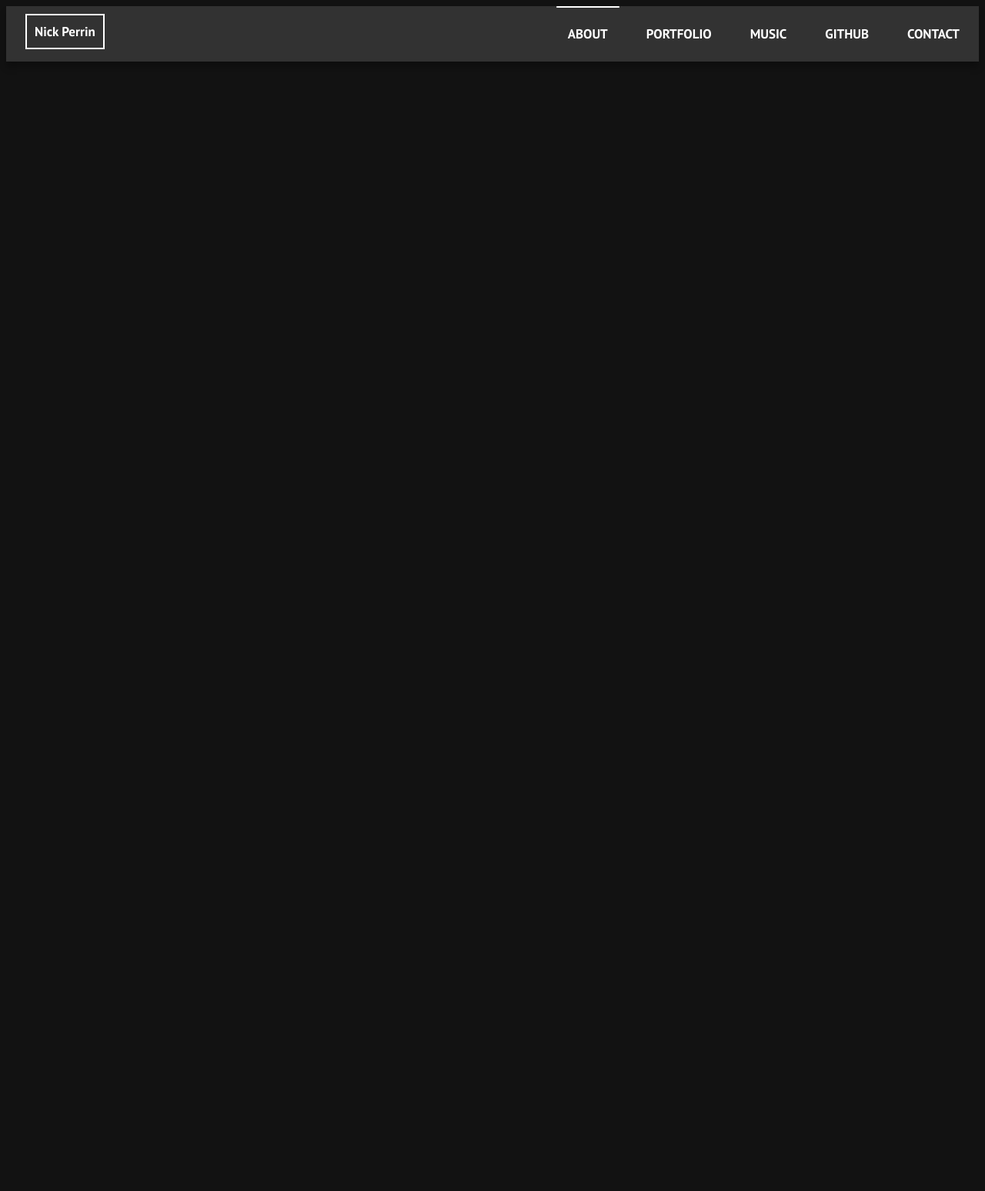
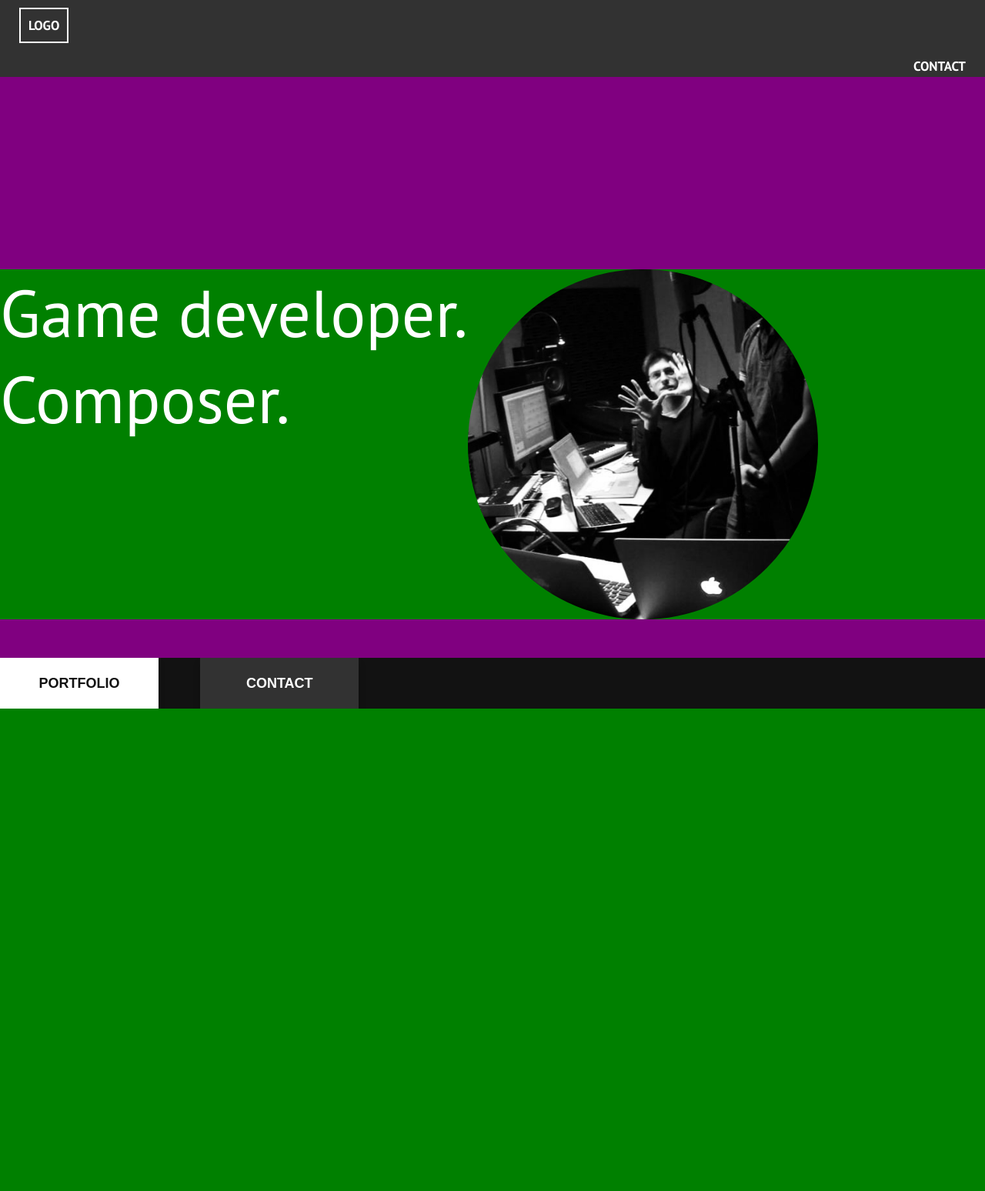
Before and after one commit to NPTP/NPTP.github.io, a PHP site: page / in a window 1280 px wide. Shown: the whole page at 77% size. After the commit the page ends 921 px from the top, so only its background shows below. Run offline with PHP 8.4, Linux system fonts and the light colour scheme.

Commit message:
messing around with homepage

```diff
--- a/index.html
+++ b/index.html
@@ -11,28 +11,25 @@
   </head>
 
   <body>
-    <!-- Top of page -->
+    <!-- Nav bar -->
     <div class="navbar">
-      <span class="logo">Nick Perrin</span>
+      <span class="logo">LOGO</span>
       <a href="#CONTACT">CONTACT</a>
-      <a href="https://github.com/NPTP" target="_blank">GITHUB</a>
+      <!-- <a href="https://github.com/NPTP" target="_blank">GITHUB</a>
       <a href="#MUSIC">MUSIC</a>
       <a href="#PORTFOLIO">PORTFOLIO</a>
-      <a class="active" href="#ABOUT">ABOUT</a>
+      <a class="active" href="#ABOUT">ABOUT</a> -->
     </div>
-    <div>
-      <br /><br /><br /><br /><br /><br /><br /><br /><br /><br /><br /><br /><br /><br /><br /><br /><br /><br /><br /><br /><br /><br /><br /><br /><br /><br /><br /><br /><br /><br /><br />
-      <br />
-      <br /><br /><br /><br /><br /><br /><br /><br /><br /><br /><br /><br /><br /><br /><br /><br /><br /><br />
-      <br /><br /><br /><br /><br /><br /><br /><br /><br /><br /><br /><br /><br /><br /><br />
-      <br />
-      <br />
-      <br />
-      <br />
-      <br />
-      <br />
-      <br />
-      <br />
+    <!-- Nav bar -->
+
+    <div id="spacer-250px"></div>
+
+    <div id="content">
+      <span class="big-text">Game developer. <br />Composer.</span>
+      <img src="images/pic01.jpg" class="home-img" />
     </div>
+    <div id="spacer-50px"></div>
+    <button class="button button-light">PORTFOLIO</button>
+    <button class="button button-dark">CONTACT</button>
   </body>
 </html>
--- a/styles.css
+++ b/styles.css
@@ -1,11 +1,87 @@
-/* Add a black background color to the top navigation */
+/* CSS reset */
+html,
+body {
+  margin: 0;
+  padding: 0;
+}
+
+/* Set lowest background and default font */
 body {
   background-color: #121212;
   font-family: "PT Sans", sans-serif;
+  color: #ffffff;
 }
 
+#spacer-50px {
+  height: 50px;
+  background-color: purple;
+}
+
+#spacer-250px {
+  height: 250px;
+  background-color: purple;
+}
+
+#content {
+  background-color: green;
+  display: flex;
+}
+
+.big-text {
+  font-size: 86px;
+  text-align: left;
+}
+
+.button {
+  width: 206px;
+  height: 66px;
+  left: 317px;
+  top: 691px;
+  border: none;
+  text-align: center;
+  font-weight: 700;
+  font-size: 18px;
+  cursor: pointer;
+  transition: 0.2s;
+  box-shadow: 0px 8px 8px rgba(0, 0, 0, 0.25);
+  margin-right: 50px;
+}
+
+.button-light {
+  background-color: #ffffff;
+  color: #121212;
+}
+
+.button-light:hover {
+  background-color: black;
+  color: white;
+  top: -50px;
+}
+
+.button-dark {
+  background-color: #323232;
+  color: #ffffff;
+}
+
+.button-dark:hover {
+  background-color: white;
+  color: black;
+}
+
+.home-img {
+  width: 455px;
+  height: 455px;
+  left: 1073px;
+  top: 362px;
+  border-radius: 50%;
+}
+
+/* 0.1s background-color linear, 0.1s color linear; */
+
+/* NAV BAR ----------------------------------------------------- */
 .navbar {
   background-color: #323232;
+  height: 100px;
   box-shadow: 0px 8px 8px rgba(0, 0, 0, 0.25);
   overflow: hidden;
 }
@@ -31,6 +107,12 @@ body {
   transition: 0s;
   padding: 25px;
   position: relative;
+  top: 50%;
+  bottom: 50%;
+}
+
+.navbar a.active {
+  background-color: #292929;
 }
 
 .navbar a.active:before {
@@ -40,7 +122,6 @@ body {
   transform: scaleX(0.8);
 }
 
-/* navbar hover animation --------------------------------- */
 .navbar a:hover {
   background-color: #292929;
   color: #ffffff;
@@ -67,4 +148,4 @@ body {
   -webkit-transform: scaleX(1);
   transform: scaleX(1);
 }
-/* ---------------------------------------------------------*/
+/* ------------------------------------------------------------- */
```
Also changed, not shown: images/pic01.jpg (added).
